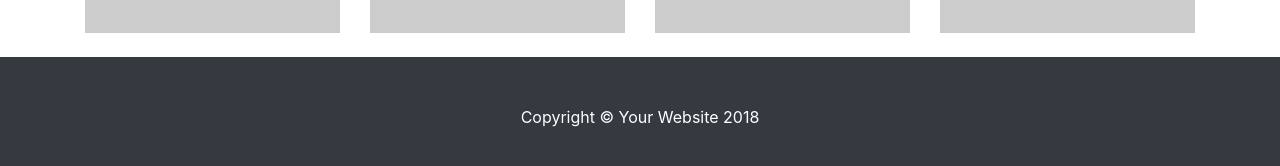
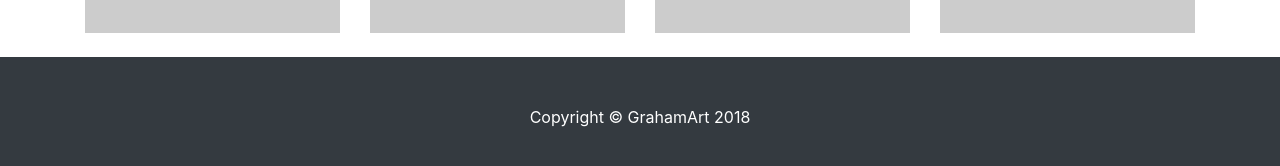
Before and after one commit to Grafrajohn/GrahamArt, a Jekyll site: the page built from index.html, in a window 1280 px wide and 1000 px high. Shown: the part 823-989 px from the top of the window. Built offline with Jekyll 4.4.1, drawn with Linux system fonts in a browser that asks for light colours; some web fonts are replaced.

Commit message:
Update footer.html

```diff
--- a/_includes/footer.html
+++ b/_includes/footer.html
@@ -1,6 +1,6 @@
     <footer class="py-5 bg-dark">
       <div class="container">
-        <p class="m-0 text-center text-white">Copyright &copy; Your Website 2018</p>
+        <p class="m-0 text-center text-white">Copyright &copy; GrahamArt 2018</p>
       </div>
       <!-- /.container -->
     </footer>
```
